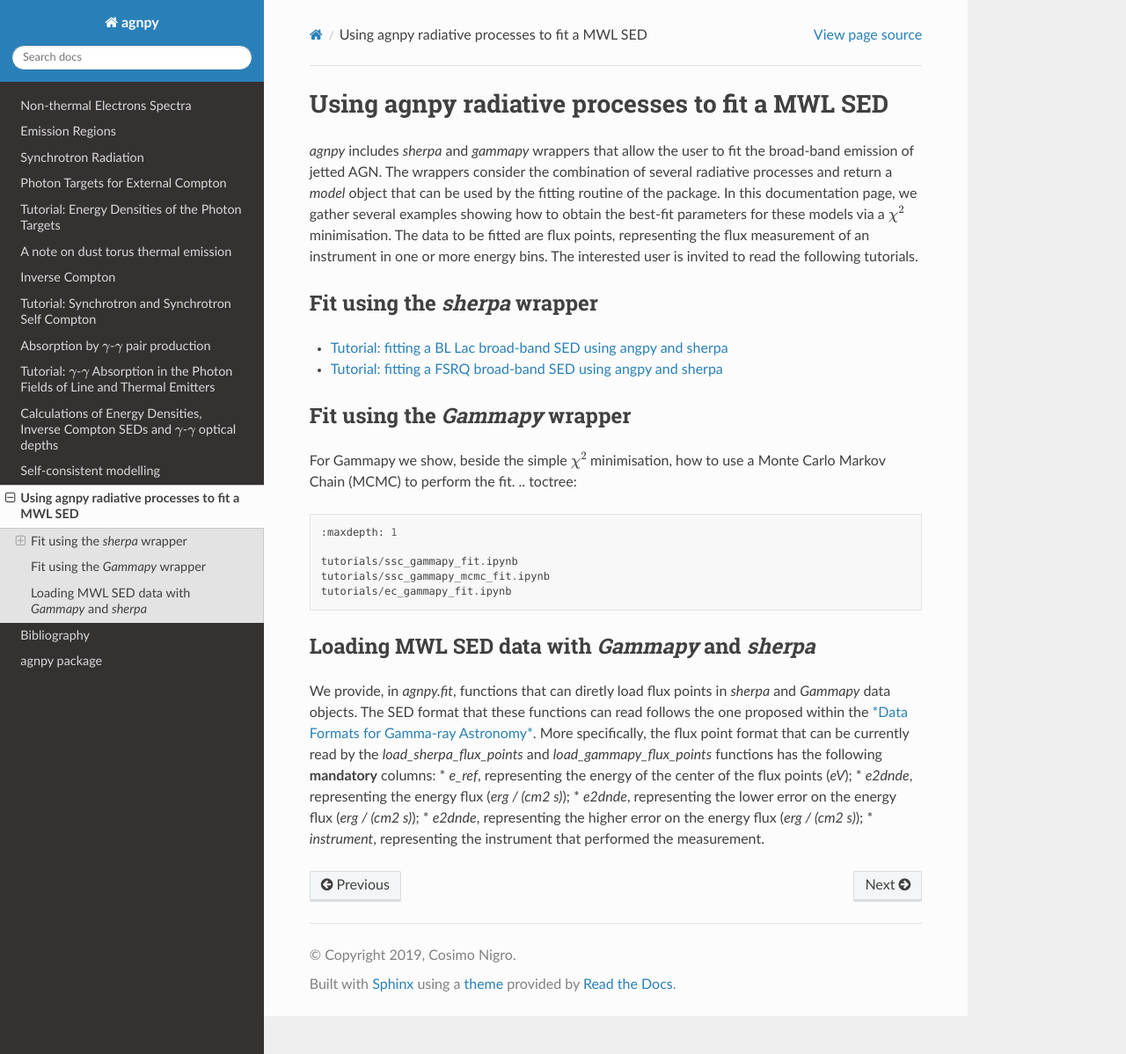
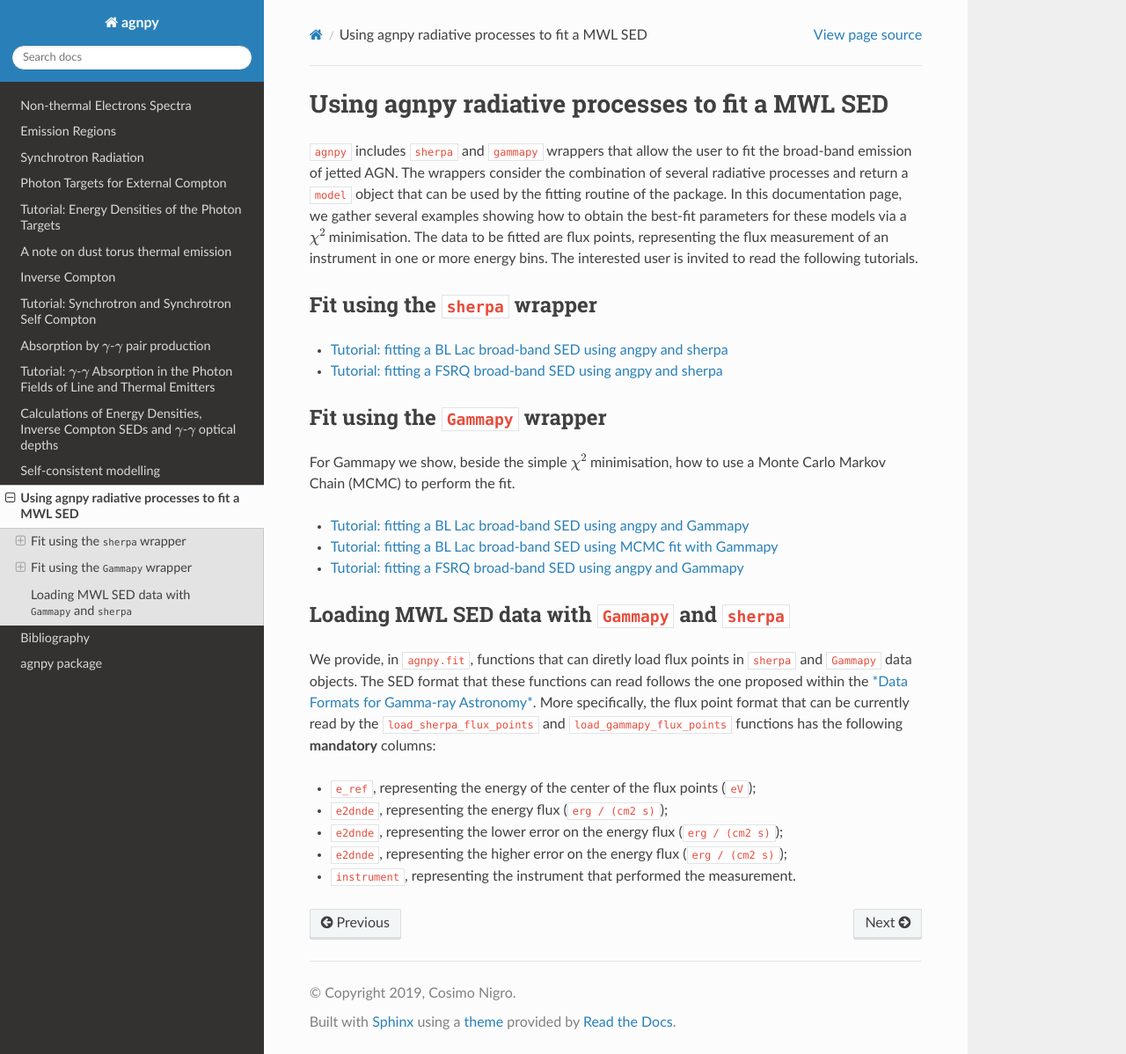
Before and after one commit to cosimoNigro/agnpy, a Sphinx documentation site: the page built from docs/fit.rst, in a window 1280 px wide and 1198 px high. Shown: the whole window at 88% size. Built offline with Sphinx 7.4.7 and the Read the Docs theme 2.0.0, drawn with Linux system fonts in a browser that asks for light colours; pages that are not in the unit, such as notebooks, are missing from menus; some of the changed lines change nothing that is shown.

Commit message:
added the final version of the page of the docs gathering all the fitting examples

```diff
--- a/docs/fit.rst
+++ b/docs/fit.rst
@@ -3,37 +3,39 @@
 
 Using agnpy radiative processes to fit a MWL SED
 ================================================
-`agnpy` includes `sherpa` and `gammapy` wrappers that allow the user to fit the broad-band emission of jetted AGN.
-The wrappers consider the combination of several radiative processes and return a `model` object that can be used by the fitting routine of the package.
+``agnpy`` includes ``sherpa`` and ``gammapy`` wrappers that allow the user to fit the broad-band emission of jetted AGN.
+The wrappers consider the combination of several radiative processes and return a ``model`` object that can be used by the fitting routine of the package.
 In this documentation page, we gather several examples showing how to obtain the best-fit parameters for these models via a :math:`\chi^2` minimisation.
 The data to be fitted are flux points, representing the flux measurement of an instrument in one or more energy bins.
 The interested user is invited to read the following tutorials.
 
-Fit using the `sherpa` wrapper
-------------------------------
+Fit using the ``sherpa`` wrapper
+--------------------------------
 .. toctree::
    :maxdepth: 1
 
    tutorials/ssc_sherpa_fit.ipynb
    tutorials/ec_dt_sherpa_fit.ipynb
 
-Fit using the `Gammapy` wrapper
--------------------------------
+Fit using the ``Gammapy`` wrapper
+---------------------------------
 For Gammapy we show, beside the simple :math:`\chi^2` minimisation, how to use a Monte Carlo Markov Chain (MCMC) to perform the fit.
+
 .. toctree::
    :maxdepth: 1
 
    tutorials/ssc_gammapy_fit.ipynb
    tutorials/ssc_gammapy_mcmc_fit.ipynb
-   tutorials/ec_gammapy_fit.ipynb
+   tutorials/ec_dt_gammapy_fit.ipynb
 
-Loading MWL SED data with `Gammapy` and `sherpa`
-------------------------------------------------
-We provide, in `agnpy.fit`, functions that can diretly load flux points in `sherpa` and `Gammapy` data objects.
+Loading MWL SED data with ``Gammapy`` and ``sherpa``
+----------------------------------------------------
+We provide, in ``agnpy.fit``, functions that can diretly load flux points in ``sherpa`` and ``Gammapy`` data objects.
 The SED format that these functions can read follows the one proposed within the `*Data Formats for Gamma-ray Astronomy* <https://gamma-astro-data-formats.readthedocs.io/en/latest/spectra/flux_points/index.html>`_.
-More specifically, the flux point format that can be currently read by the `load_sherpa_flux_points` and `load_gammapy_flux_points` functions has the following **mandatory** columns:
-* `e_ref`, representing the energy of the center of the flux points (`eV`);
-* `e2dnde`, representing the energy flux (`erg / (cm2 s)`);
-* `e2dnde`, representing the lower error on the energy flux (`erg / (cm2 s)`);
-* `e2dnde`, representing the higher error on the energy flux (`erg / (cm2 s)`);
-* `instrument`, representing the instrument that performed the measurement.
+More specifically, the flux point format that can be currently read by the ``load_sherpa_flux_points`` and ``load_gammapy_flux_points`` functions has the following **mandatory** columns:
+
+* ``e_ref``, representing the energy of the center of the flux points (``eV``);
+* ``e2dnde``, representing the energy flux (``erg / (cm2 s)``);
+* ``e2dnde``, representing the lower error on the energy flux (``erg / (cm2 s)``);
+* ``e2dnde``, representing the higher error on the energy flux (``erg / (cm2 s)``);
+* ``instrument``, representing the instrument that performed the measurement.
```
